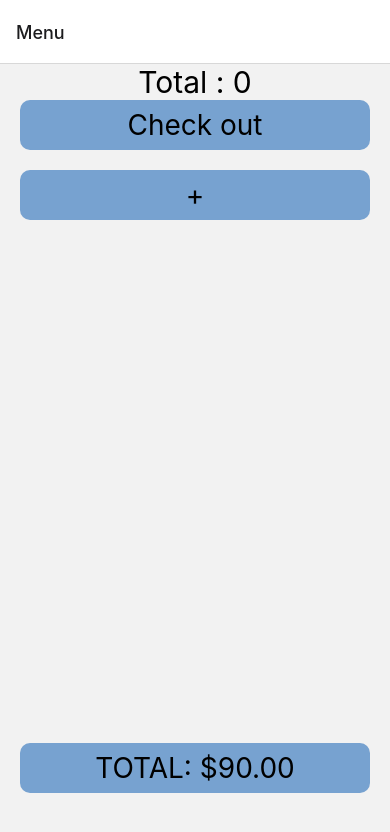
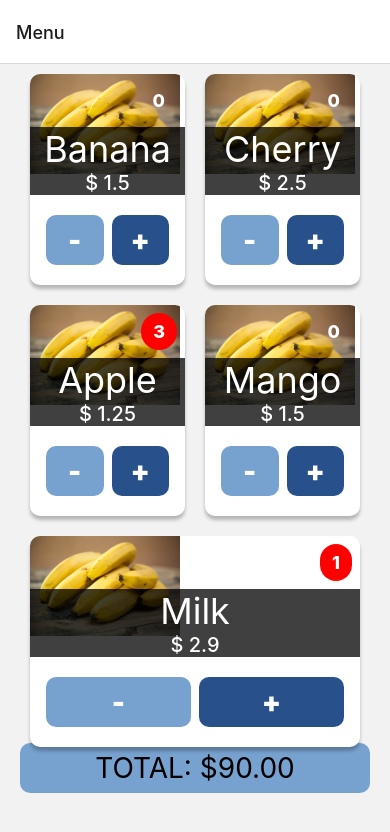
Before and after one commit to redmejia/thrive, a React Native app: screen /Menu in a window 390 px wide. Shown: the top 832 px of the page. Built offline with nearby package versions, Linux system fonts and the light colour scheme.

Commit message:
menu testing data

```diff
--- a/src/Components/Card/Card.tsx
+++ b/src/Components/Card/Card.tsx
@@ -1,43 +1,48 @@
-import { StyleSheet, Text, View, TouchableOpacity, ImageBackground } from "react-native"
+import { StyleSheet, Text, View, TouchableOpacity, ImageBackground, ImageSourcePropType } from "react-native"
 import { colors, fontSize, spacing } from "../../theme";
 import { CustomButton } from "../CustomButton";
 
 
 interface Props {
-    // increment and decrement function will be require
+    product: string;
+    price: number;
+    counter: number;
+    image: ImageSourcePropType
+
     increment?: () => void;
     decrement?: () => void;
 }
 
 export const Card = (props: Props) => {
 
-    const { decrement, increment } = props
+    const { product, price, counter, image, decrement, increment } = props
 
     return (
         <TouchableOpacity activeOpacity={0.9} style={styles.container}>
-            <ImageBackground source={require("../../assets/banana.png")} resizeMode="cover" style={styles.image}>
+            <ImageBackground source={image} resizeMode="cover" style={styles.image}>
                 <View style={styles.orderCounterContainer}>
-                    <View style={styles.orderCounter}>
-                        <Text style={[styles.text, { fontSize: fontSize.lg, fontWeight: '800' }]} > 12 </Text>
+                    <View style={{ ...styles.orderCounter, backgroundColor: counter > 0 ? colors.red : 'transparent' }}>
+                        <Text style={[styles.text, { fontSize: fontSize.lg, fontWeight: '800' }]} > {counter} </Text>
                     </View>
+
                 </View>
                 <View style={{ backgroundColor: colors.transparent_dark, }}>
-                    <Text style={{...styles.text, fontWeight:'400'}}>Banana</Text>
-                    <Text style={[styles.text, { fontSize: fontSize.xl, fontWeight: '500' }]} >$12</Text>
+                    <Text style={{ ...styles.text, fontWeight: '400' }}>{product}</Text>
+                    <Text style={[styles.text, { fontSize: fontSize.xl, fontWeight: '500' }]} >$ {price}</Text>
                 </View>
                 <View style={{ flexDirection: 'row', justifyContent: 'center', padding: 20, }}>
                     <CustomButton
                         onPress={decrement}
                         btnText="-"
                         btnStyle={{ width: '50%' }}
-                        btnTextStyle={{ color: colors.white, fontWeight:'900' }}
+                        btnTextStyle={{ color: colors.white, fontWeight: '900' }}
                     />
                     <View style={{ padding: 4 }} />
                     <CustomButton
                         onPress={increment}
                         btnText="+"
                         btnStyle={{ backgroundColor: colors.dark_blue, width: '50%' }}
-                        btnTextStyle={{ color: colors.white, fontWeight:'900' }}
+                        btnTextStyle={{ color: colors.white, fontWeight: '900' }}
                     />
                 </View>
             </ImageBackground>
@@ -73,6 +78,8 @@ const styles = StyleSheet.create({
         borderRadius: 50
     },
     image: {
+        borderRadius: 10,
+        overflow: 'hidden',
         justifyContent: 'center',
     },
     text: {
--- a/src/Screens/Menu.tsx
+++ b/src/Screens/Menu.tsx
@@ -1,33 +1,35 @@
-import { View, Text, useWindowDimensions } from "react-native";
-import { increment } from "../Redux/total/totalSlice";
-import { useDispatch, useSelector } from "react-redux";
-import { RootStore } from "../../store";
+import { View, FlatList, useWindowDimensions } from "react-native";
+import { DATA, StoreData } from "../data/data";
 import { StackScreenProps } from "@react-navigation/stack";
 import { RootStackParams } from "../Main/Main";
-import { CustomButton } from "../Components";
+import { Card, CustomButton } from "../Components";
 import { spacing } from "../theme";
 
-interface Props extends StackScreenProps<RootStackParams, "Menu"> {}
+interface Props extends StackScreenProps<RootStackParams, "Menu"> { }
+
+const RenderItems = ({ item }: { item: StoreData }) => {
+  return (
+    <View style={{
+      flex: 1,
+      justifyContent: "space-around",
+      padding: 10,
+    }}>
+      <Card
+        counter={item.counter}
+        product={item.product}
+        price={item.price}
+        image={item.image}
+      />
+    </View>
+  )
+}
 
 const Menu = ({ navigation }: Props) => {
-  const total = useSelector((state: RootStore) => state.total);
-  const dispatch = useDispatch();
   const { height } = useWindowDimensions();
 
   return (
     <View style={{ flex: 1, marginHorizontal: spacing.xs + spacing.md }}>
-      <Text style={{ fontSize: 30, textAlign: "center" }}>
-        Total : {total.total}
-      </Text>
 
-      <View>
-        <CustomButton
-          btnText="Check out"
-          onPress={() => navigation.navigate("Checkout")}
-        />
-        <View style={{ margin: 10 }} />
-        <CustomButton btnText="+" onPress={() => dispatch(increment())} />
-      </View>
       <CustomButton
         btnText="TOTAL: $90.00"
         btnStyle={{
@@ -36,8 +38,16 @@ const Menu = ({ navigation }: Props) => {
           width: "100%",
         }}
       />
+      <FlatList
+        data={DATA}
+        numColumns={2}
+        renderItem={({ item }) => <RenderItems item={item} />}
+        keyExtractor={item => item.id}
+      />
     </View>
-  );
+  )
+
+
 };
 
 export default Menu;
--- /dev/null
+++ b/src/data/data.tsx
@@ -0,0 +1,48 @@
+import { ImageSourcePropType } from "react-native";
+
+export interface StoreData {
+    id: string;
+    product: string;
+    price: number;
+    counter: number;
+    image: ImageSourcePropType
+  }
+
+  export const DATA: StoreData[] = [
+    {
+      id: 'bd7acbea-c1b1-46c2-aed5-3ad53abb28ba',
+      product: 'Banana',
+      price: 1.50,
+      counter: 0,
+      image: require('../assets/banana.png')
+    },
+    {
+      id: '3ac68afc-c605-48d3-a4f8-fbd91aa97f63',
+      product: 'Cherry',
+      price: 2.50,
+      counter: 0,
+      image: require('../assets/banana.png')
+    },
+    {
+      id: '58694a0f-3da1-471f-bd96-145571e29d72',
+      product: 'Apple',
+      price: 1.25,
+      counter: 3,
+      image: require('../assets/banana.png')
+    },
+    {
+      id: '58694a0f-3da1-471f-bd96-145571e29das',
+      product: 'Mango',
+      price: 1.50,
+      counter: 0,
+      image: require('../assets/banana.png')
+    },
+    {
+      id: '58694a0f-3da1-471f-bd96-145571e2901',
+      product: 'Milk',
+      price: 2.90,
+      counter: 1,
+      image: require('../assets/banana.png')
+    },
+
+  ];
```
